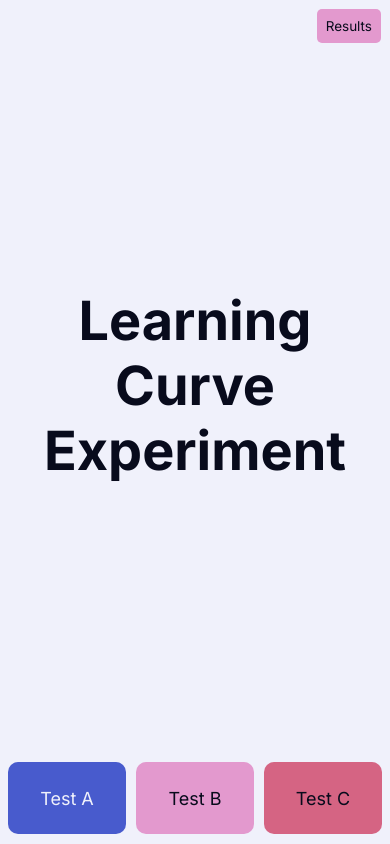
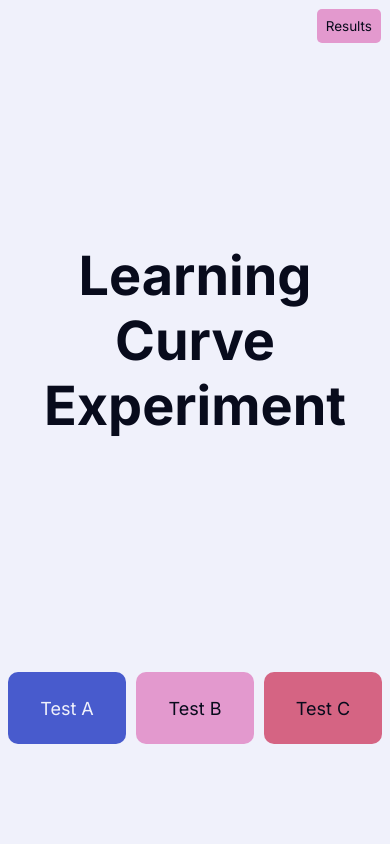
Before and after one commit to undonepotato/learning-curves, a SvelteKit app: page / in a window 390 px wide. Built offline with nearby package versions, Linux system fonts and the light colour scheme.

Commit message:
Fix bottom bar proble on mobile

```diff
--- a/src/routes/+page.svelte
+++ b/src/routes/+page.svelte
@@ -38,7 +38,7 @@
 		display: flex;
 		justify-content: center;
 		align-items: center;
-		block-size: calc(100vh - 5rem);
+		block-size: calc(100vh - 10rem);
 	}
 
 	#title-heading {
```
